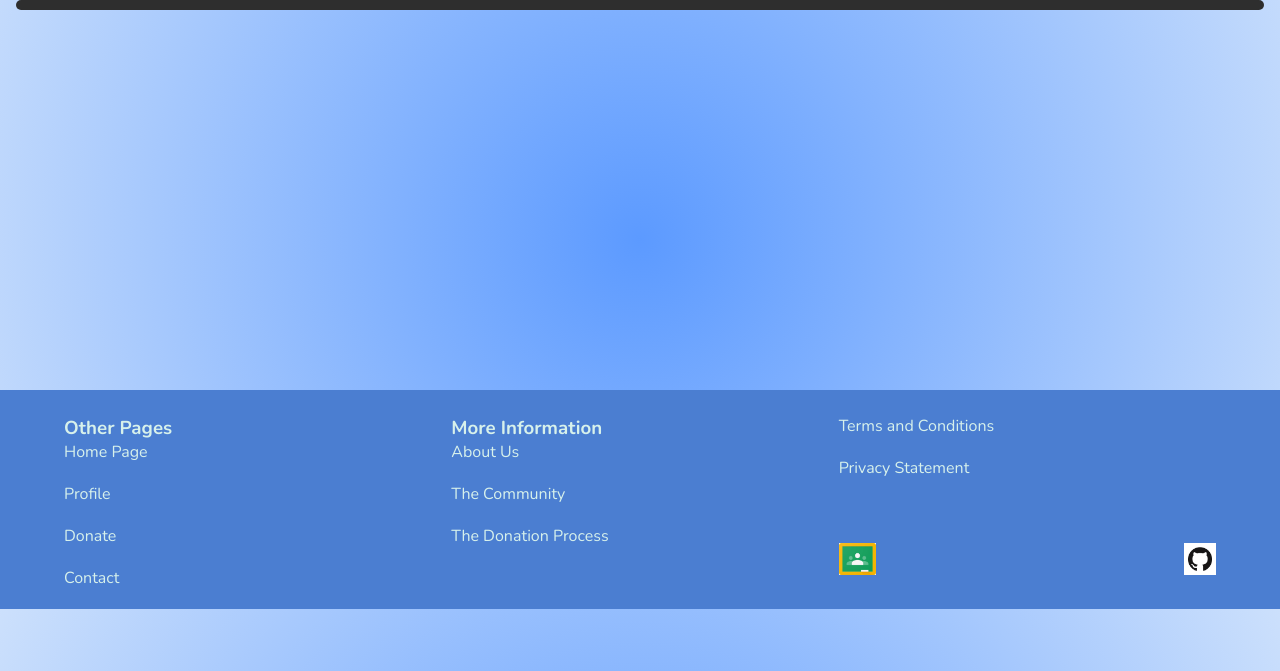
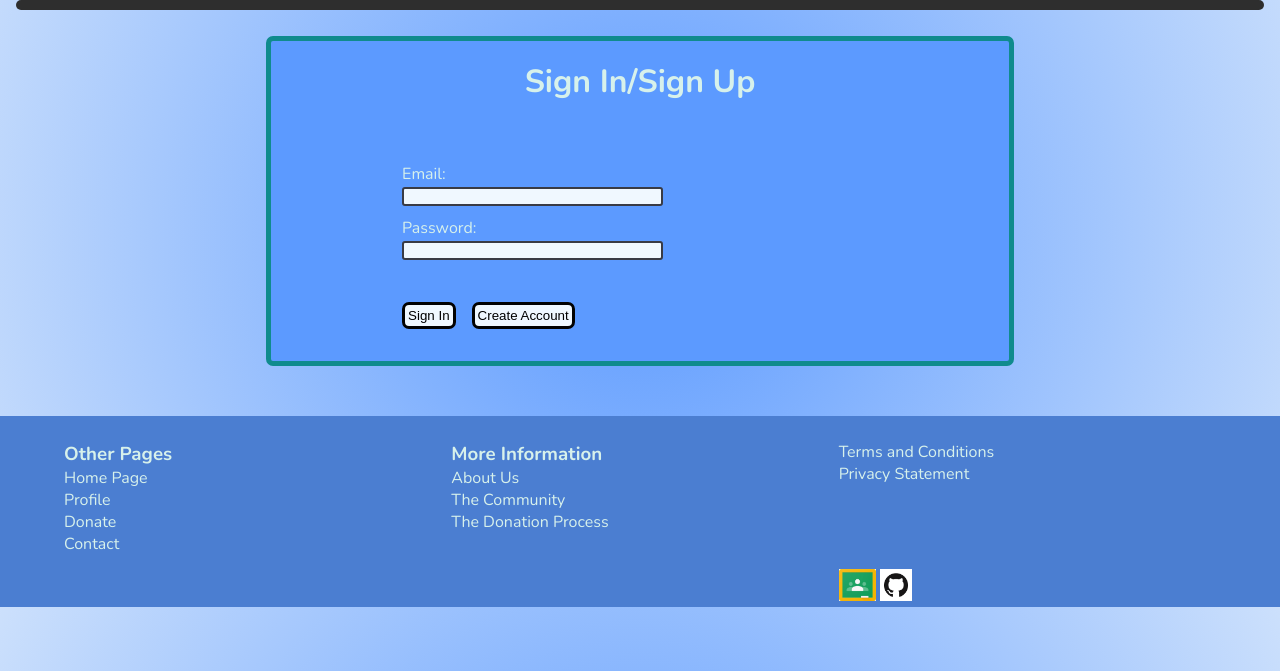
Before and after one commit to ape3454/Gratia, a Flask app: page /signin in a window 1280 px wide. Shown: the part 129-800 px from the top of the page. Run offline with Flask 3, Linux system fonts and the light colour scheme.

Commit message:
2/10/25, signin page

```diff
--- a/main.py
+++ b/main.py
@@ -10,7 +10,7 @@ app = Flask(__name__)
 #--- --- --- --- --- --- --- --- --- --- --- ---
 # Landing
 
-@app.route('/landing.html', methods=['GET'])
+@app.route('/', methods=['GET'])
 def landing():
     return render_template('/landing.html')
 
@@ -18,7 +18,6 @@ def landing():
 # Home
 
 @app.route('/home', methods=['GET'])
-@app.route('/', methods=['POST', 'GET'])
 def home():
     return render_template('/home.html')
 
@@ -26,7 +25,6 @@ def home():
 # Contact
 
 @app.route('/contact_us', methods=['GET'])
-@app.route('/', methods=['POST', 'GET'])
 def contact():
     return render_template('/contact.html')
 
@@ -34,7 +32,6 @@ def contact():
 # About Us
 
 @app.route('/about_us', methods=['GET'])
-@app.route('/', methods=['POST', 'GET'])
 def about():
     return render_template('/about.html')
 
@@ -45,13 +42,16 @@ def about():
 # Sign Up/Sign In
 
 @app.route('/signin', methods=['GET'])
-@app.route('/', methods=['POST', 'GET'])
 def signin():
     return render_template('/signin.html')
 
 #-- -- -- -- -- -- -- -- -- -- -- -- -- -- -- --
 # Profile
 
+@app.route('/profile', methods=['GET'])
+def profile():
+    return render_template('/profile.html')
+
 
 if __name__ == '__main__':
     app.run(debug=True, host='0.0.0.0', port=5000)
--- a/static/css/style.css
+++ b/static/css/style.css
@@ -20,6 +20,132 @@ main {
     padding: 0.5rem 1rem;
     text-align:center;
 }
+
+.container {
+    display: flex;
+    justify-content: space-between;
+    align-items: start;
+    margin: auto;
+    padding: 1rem 0;
+    min-height: 21rem;
+}
+
+.bubble {
+    border: 5px solid #0F8B8D;
+    border-radius: 7px;
+}
+
+div .bubble {
+    background: #5C9AFF;
+    color: #D7F1EB;
+}
+
+
+
+.landing {
+    padding: 0px;
+}
+
+.landing ul li#image {
+
+    height: 30rem;
+}
+
+.landing ul li#image img {
+    object-fit: cover;
+    width: 100%;
+    overflow: hidden;
+}
+
+.landing ul li div {
+    position: absolute;
+    inset-inline-start: 5rem;
+    inset-block-start: 17rem;
+    color: black;
+    width: 20rem;
+}
+
+.landing a {
+    position: absolute;
+    inset-inline-start: 9rem;
+    inset-block-start: 27rem;
+    font-size: 1.4rem;
+    padding: 2px 10px;
+}
+
+.landing ul.subinfo li {
+    justify-content: center;
+}
+
+.landing ul.subinfo li p {
+    width: 80%;
+}
+
+.landing ul.subinfo li p {
+    font-size: 20px;
+}
+
+
+
+.signin {
+    width: 60%;
+    justify-content: center;
+    align-items: center;
+}
+
+.signin div {
+    width: 100%;
+    min-height: 20rem;
+    padding: 0 2rem;
+}
+
+.signin div div {
+    min-height: 20rem;
+    width: 80%;
+    display: inline-flex;
+    flex-direction: column;
+    justify-content: space-between;
+}
+
+.signin div h1 {
+    height: 5rem;
+    align-content: center;
+}
+
+.signin div ul {
+
+}
+
+.signin div ul:not(.buttons) li {
+    display: block;
+    padding: 5px 0;
+    text-align: left;
+}
+
+.signin div li input {
+    background-color: aliceblue;
+    border: 2px solid #393b45;
+    border-radius: 3px;
+    color: aliceblue;
+}
+
+.signin ul.buttons {
+    margin-bottom: 2rem;
+    display: inline-flex;
+}
+
+.signin div button {
+    align-self: start;
+    border: 3px solid #020202;
+    border-radius: 7px;
+    padding: 3px;
+    background-color: aliceblue;
+    margin-right: 1rem;
+}
+
+
+
+
 
 nav {
     display: flex;
@@ -97,42 +223,23 @@ hr {
     margin-bottom: 10px;
 }
 
-.container {
-    display: flex;
-    justify-content: space-between;
-    align-items: start;
-    margin: auto;
-    padding: 1rem 0;
-    min-height: 21rem;
-}
-
-.bubble {
-    border: 5px solid #0F8B8D;
-    border-radius: 7px;
-}
-
-div .bubble {
-    background: #5C9AFF;
-    color: #D7F1EB;
-}
-
-div ul li ul {
+div.home ul li ul {
     display: inline-flex;
     justify-content: space-between;
 }
 
-div ul li {
+div.home ul li {
     display: flex;
     justify-content: space-between;
     width: 100%;
     margin-bottom: 20px;
 }
 
-div ul li {
+div.home ul li {
     justify-content: space-between;
 }
 
-div ul li ul li> * {
+div.home ul li ul li> * {
     height: 2.7rem;
     padding: 2px inherit;
     align-items: center;
--- a/static/js/app.js
+++ b/static/js/app.js
@@ -1,9 +1,22 @@
-const menubutton4 = document.querySelector("a #4");
+const menubutton3 = document.getElementById("3");
+const menubutton4 = document.getElementById("4");
 
-function checkAccount(button) {
-    if (button.target.textcontent == "Sign In") {
-        button.target.href = "signin";
-    }
+const email = document.getElementById("email")
+const email = document.getElementById("password")
+const userdb = sqlite3.Database("/database/data_source.db")
+
+if (sessionStorage.getItem("account") === null) {
+    sessionStorage.setItem("account", null);
 }
+var account = sessionStorage.getItem("account");
 
-menubutton4.addEventListener("click", checkAccount);
+if (account == "null") {
+    menubutton3.href = "signin";
+    menubutton4.textContent = "Sign In";
+    menubutton4.href = "signin";
+}
+else {
+    menubutton3.href = "donate";
+    menubutton4.textContent = "Profile";
+    menubutton4.href = "profile";
+}
--- a/templates/home.html
+++ b/templates/home.html
@@ -1,6 +1,6 @@
 {% extends 'layout.html' %} {% block content %}
 
-<div class="container">
+<div class="container home">
     <ul id="location">
         <li id="title">
             <ul>
--- a/templates/layout.html
+++ b/templates/layout.html
@@ -6,7 +6,7 @@
     <meta http-equiv="Content-Security-Policy" content="script-src 'self';" />
     <link rel="stylesheet" href="static/css/style.css" />
     <script async src="static/js/app.js"></script>
-    <title>Home</title>
+    <title>Gratia</title>
     <link rel="icon" type="image/x-icon" href="static/images/WebsiteImages/AppIcon.png" />
 </head>
 
@@ -16,9 +16,7 @@
         {% include "menu.html" %}
         <hr>
         <!-- Page Content -->
-        {% block content %}
-        {% endblock %}
-
+        {% block content %}{% endblock %}
     </main>
     <!-- Footer Bar -->
     <footer>
--- a/templates/menu.html
+++ b/templates/menu.html
@@ -8,6 +8,6 @@
     </ul>
     <ul class="topnav">
         <li><a href="donate" class="button bubble" id="3">Donate</a></li>
-        <li><a href="signin" class="button bubble" id="4">Sign In</a></li>
+        <li><a href="signin"class="button bubble" id="4">Sign In</a></li>
     </ul>
 </nav>
--- a/templates/signin.html
+++ b/templates/signin.html
@@ -1,7 +1,29 @@
 {% extends 'layout.html' %} {% block content %}
 
 <div class="container signin">
-
+    <div class="bubble">
+        <div>
+            <h1>Sign In/Sign Up</h1>
+            <ul>
+                <li>
+                    <label for="email">Email:</label><br>
+                    <input type="text" name="email" id="email" size="30"/>
+                </li>
+                <li>
+                    <label for="password">Password:</label><br>
+                    <input type="password" name="password" id="password" size="30"/>
+                </li>
+            </ul>
+            <ul class="buttons">
+                <li>
+                    <button id="submit">Sign In</button>
+                </li>
+                <li>
+                    <button id="newacc">Create Account</button>
+                </li>
+            </ul>
+        </div>
+    </div>
 </div>
 
 {% endblock %}
```
Also changed, not shown: templates/landing.html (+29 -0 lines), static/images/WebsiteImages/Placeholder-Image.png (added), 1 other file.
